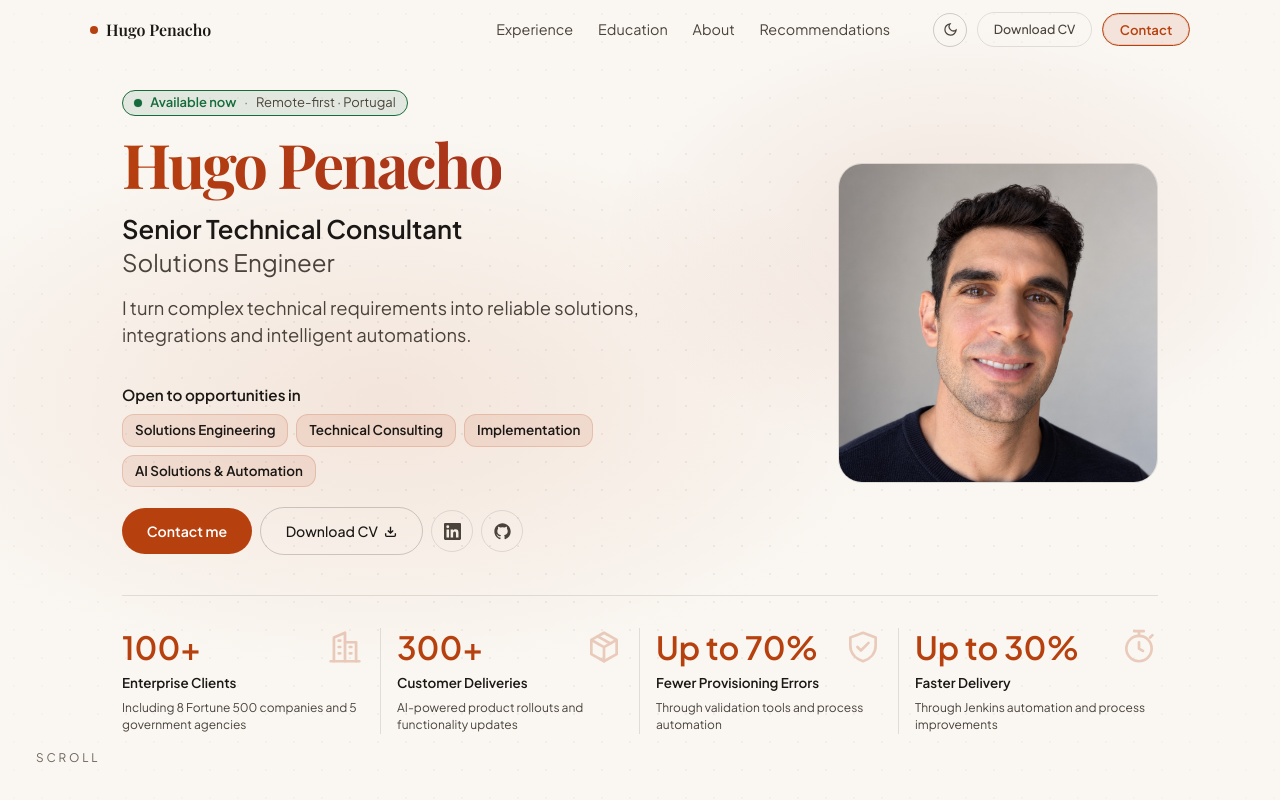
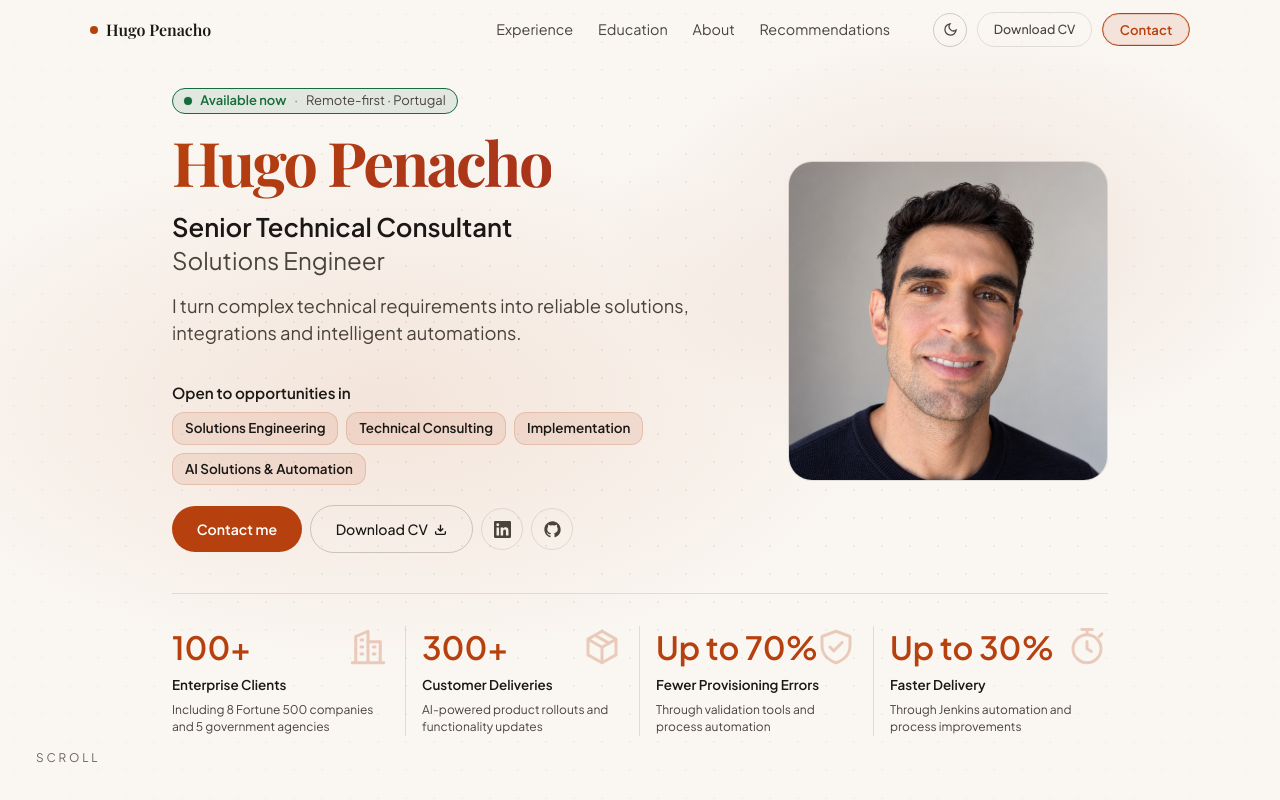
Before and after one commit to hpenacho/portfolio-website, a Next.js app: page / in a window 1280 px wide. Shown: the top 800 px of the page. Built offline with nearby package versions, Linux system fonts and the light colour scheme.

Commit message:
Refine hero width and metric icon sizing

```diff
--- a/styles/Hero.module.css
+++ b/styles/Hero.module.css
@@ -33,7 +33,7 @@
   position: relative;
   z-index: 1;
   width: 100%;
-  max-width: 1100px;
+  max-width: 1000px;
 }
 
 /* Two-column layout */
@@ -309,11 +309,11 @@
 
 .metricIcon {
   display: inline-flex;
-  flex: 0 0 38px;
+  flex: 0 0 42px;
   align-items: center;
   justify-content: center;
-  width: 38px;
-  height: 38px;
+  width: 42px;
+  height: 42px;
   color: var(--gold);
   opacity: 0.24;
   pointer-events: none;
@@ -417,9 +417,9 @@
   }
 
   .metricIcon {
-    flex-basis: 34px;
-    width: 34px;
-    height: 34px;
+    flex-basis: 40px;
+    width: 40px;
+    height: 40px;
   }
 
   .metricValue {
@@ -660,9 +660,9 @@
   }
 
   .metricIcon {
-    flex-basis: 30px;
-    width: 30px;
-    height: 30px;
+    flex-basis: 34px;
+    width: 34px;
+    height: 34px;
     opacity: 0.22;
   }
 
@@ -696,9 +696,9 @@
 
 @media (max-width: 420px) {
   .metricIcon {
-    flex-basis: 24px;
-    width: 24px;
-    height: 24px;
+    flex-basis: 28px;
+    width: 28px;
+    height: 28px;
     opacity: 0.2;
   }
 
```
